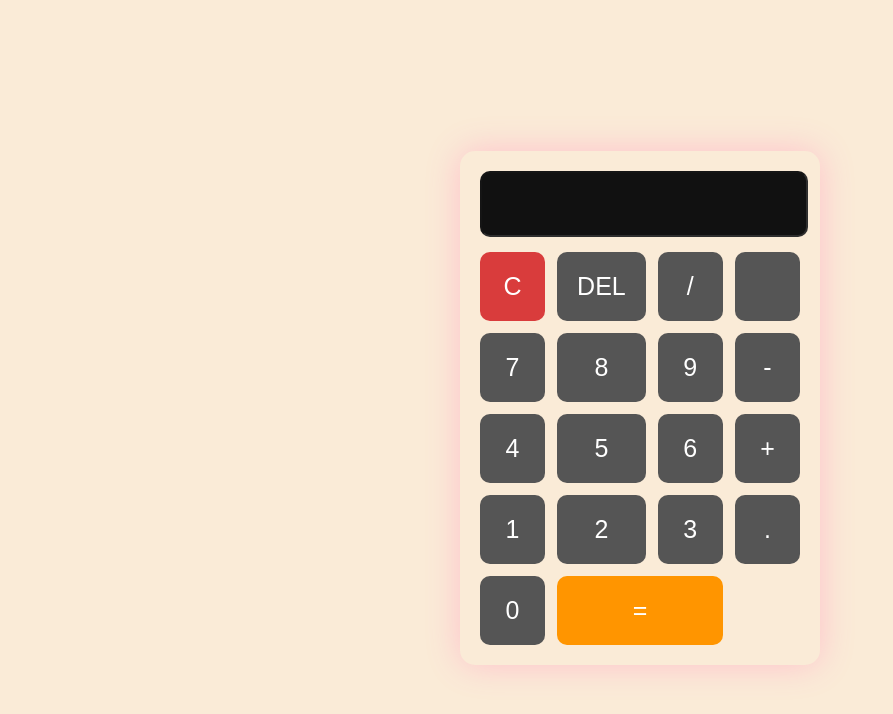
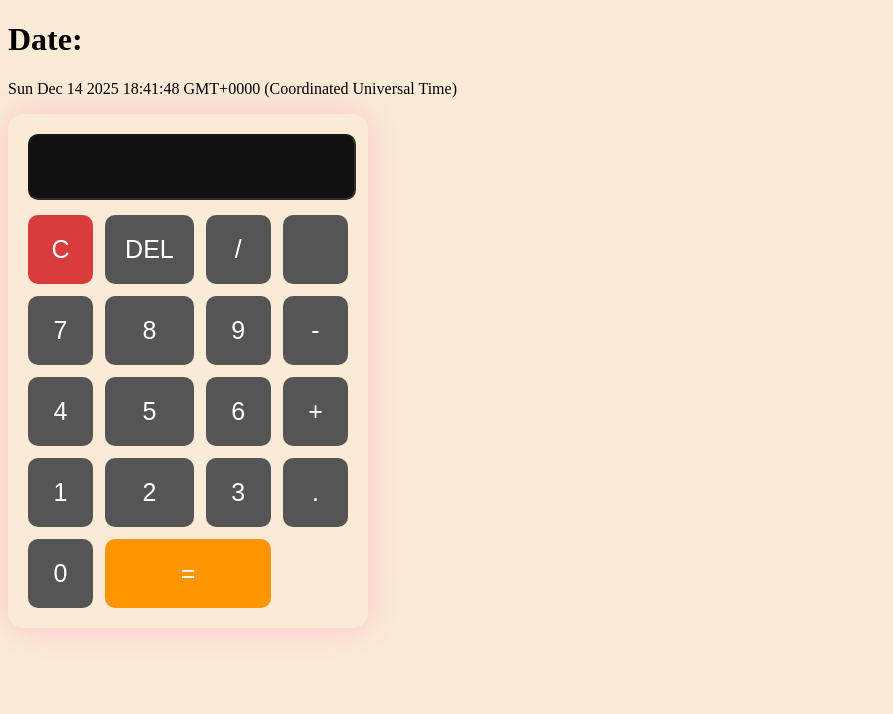
Before and after one commit to Jayantika-Sharma/FSD-WD-CSE17-jayantika, a plain HTML site: page Experiments/Exp-12Cal.html in a window 1280 px wide. Shown: the whole page, without its empty margins (0-893 px from the left). Drawn offline with Linux system fonts and the light colour scheme.

Commit message:
Add date display to Exp-12Cal.html
Added a date display to the calculator interface.

```diff
--- a/Experiments/Exp-12Cal.html
+++ b/Experiments/Exp-12Cal.html
@@ -1,23 +1,21 @@
 <!DOCTYPE html>
 <html lang="en">
-
 <head>
     <meta charset="UTF-8">
     <meta name="viewport" content="width=device-width, initial-scale=1.0">
     <title>Exp:12 Calculator</title>
-    <link rel="icon" type="image/x-icon"
-        href="https://www.fandom.com/f2/assets/favicons/favicon-16x16.png?v=c61f4d5587627115ba1c6d9e49e500f6d1a37db3">
+     <link rel="icon" type="image/x-icon"
+    href="https://www.fandom.com/f2/assets/favicons/favicon-16x16.png?v=c61f4d5587627115ba1c6d9e49e500f6d1a37db3">
 
 
     <style>
         body {
             background: antiquewhite;
-            display: flex;
+            display: block;
             justify-content: center;
             align-items: center;
             height: 100vh;
         }
-
         .calculator {
             width: 320px;
             padding: 20px;
@@ -76,7 +74,8 @@
 </head>
 
 <body>
-
+   <h1>Date:</h1>
+   <p id="date">Today</p>
     <div class="calculator">
         <input type="text" id="display" disabled>
 
@@ -128,7 +127,8 @@
                 display.value = "Error";
             }
         }
+        const today = new Date();
+  document.getElementById("date").innerText = today;
     </script>
 </body>
-
 </html>
```
